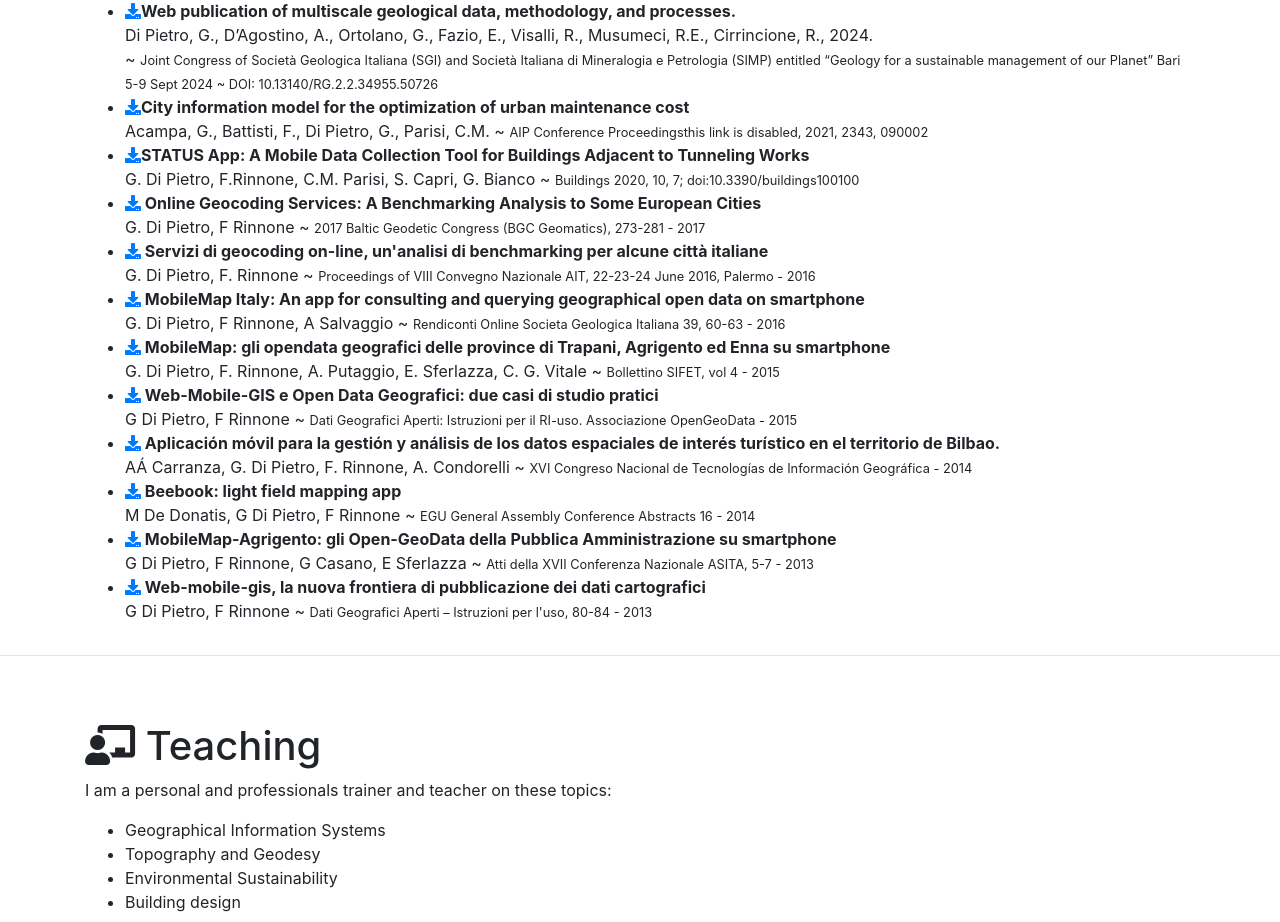
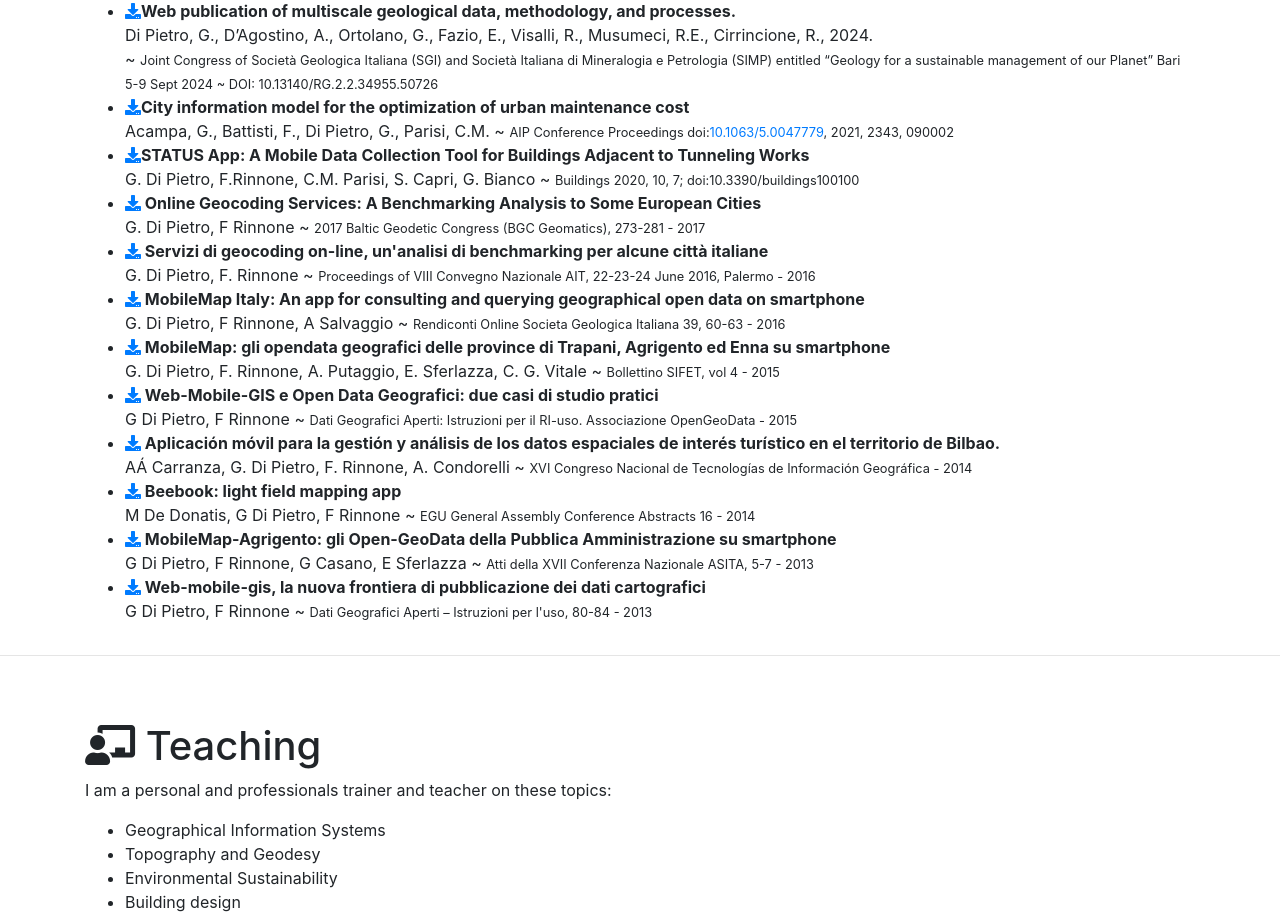
Before and after one commit to gianfrancodp/gianfrancodp.github.io, a plain HTML site: page index.html in a window 1280 px wide. Shown: the part 880-1802 px from the top of the page. Drawn offline with Linux system fonts and the light colour scheme; files whose address does not match are found by name.

Commit message:
Fixed paper link and citation in index.html

```diff
--- a/index.html
+++ b/index.html
@@ -115,9 +115,9 @@
             <ul>
               <li><strong><a href="papers/Methodology for the Assessment of Coastal Morphodynamics in the Mediterranean Area using Machine Learning and Remote Sensing data 6012px.jpg" target="_blank"><i class="fa fa-download"></i></a>Methodology for the Assessment of Coastal Morphodynamics in the Mediterranean Area using Machine Learning and Remote Sensing data</strong><br>Musumeci R.E., Di Pietro, G. 2024.</br> ~ <small>Joint Congress of Società Geologica Italiana (SGI) and Società Italiana di Mineralogia e Petrologia (SIMP) entitled “Geology for a sustainable management of our Planet” Bari 5-9 Sept 2024 ~ DOI:10.13140/RG.2.2.28986.81608</small></li>
               <li><strong><a href="papers/Web publication of multiscale geological data, methodology, and processes.pptx" target="_blank"><i class="fa fa-download"></i></a>Web publication of multiscale geological data, methodology, and processes.</strong><br>Di Pietro, G., D’Agostino, A., Ortolano, G., Fazio, E., Visalli, R., Musumeci, R.E., Cirrincione, R., 2024.</br> ~ <small>Joint Congress of Società Geologica Italiana (SGI) and Società Italiana di Mineralogia e Petrologia (SIMP) entitled “Geology for a sustainable management of our Planet” Bari 5-9 Sept 2024 ~ DOI: 10.13140/RG.2.2.34955.50726</small></li>
-              <li><strong><a href="" target="_blank"><i class="fa fa-download"></i></a>City information model for the optimization of urban maintenance cost</strong><br>Acampa, G., Battisti, F., Di Pietro, G., Parisi, C.M. ~ <small>AIP Conference Proceedingsthis link is disabled, 2021, 2343, 090002 </small> </li>
+              <li><strong><a href="papers/AIP_2343-2021.pdf" target="_blank"><i class="fa fa-download"></i></a>City information model for the optimization of urban maintenance cost</strong><br>Acampa, G., Battisti, F., Di Pietro, G., Parisi, C.M. ~ <small>AIP Conference Proceedings doi:<a href="https://doi.org/10.1063/5.0047779" target="_blank">10.1063/5.0047779</a>, 2021, 2343, 090002 </small> </li>
               <li><strong><a href="https://www.mdpi.com/2075-5309/10/1/7" target="_blank"><i class="fa fa-download"></i></a>STATUS App: A Mobile Data Collection Tool for Buildings Adjacent to Tunneling Works</strong> <br>G. Di Pietro, F.Rinnone, C.M. Parisi, S. Capri, G. Bianco ~ <small>Buildings 2020, 10, 7; doi:10.3390/buildings100100</small></li>
-              <li> <strong><a href="/papers/Online%20Geocoding%20Services%20-A%20Benchmarking%20Analysis%20to%20Some%20European%20Cities%20.pdf" target="_blank"><i class="fa fa-download"></i></a> Online Geocoding Services: A Benchmarking Analysis to Some European Cities</strong> <br>G. Di Pietro, F Rinnone ~ <small> 2017 Baltic Geodetic Congress (BGC Geomatics), 273-281 - 2017</small></li>
+              <li><strong><a href="/papers/Online%20Geocoding%20Services%20-A%20Benchmarking%20Analysis%20to%20Some%20European%20Cities%20.pdf" target="_blank"><i class="fa fa-download"></i></a> Online Geocoding Services: A Benchmarking Analysis to Some European Cities</strong> <br>G. Di Pietro, F Rinnone ~ <small> 2017 Baltic Geodetic Congress (BGC Geomatics), 273-281 - 2017</small></li>
               <li><strong><a href="papers/Servizi%20di%20geocoding%20online,%20un'analisi%20di%20benchmarking%20per%20alcune%20citt%C3%A0%20italiane.pdf" target="_blank"><i class="fa fa-download"></i></a> Servizi di geocoding on-line, un'analisi di benchmarking per alcune città italiane</strong><br>G. Di Pietro, F. Rinnone ~ <small>Proceedings of VIII Convegno Nazionale AIT, 22-23-24 June 2016, Palermo - 2016</small></li>
               <li><strong><a href="papers/MobileMap%20Italy.pdf" target="_blank"><i class="fa fa-download"></i></a> MobileMap Italy: An app for consulting and querying geographical open data on smartphone</strong><br>G. Di Pietro, F Rinnone, A Salvaggio ~ <small>Rendiconti Online Societa Geologica Italiana 39, 60-63 - 2016</small></li>
               <li><strong><a href="papers/Mobilemap-SIFET.pdf" target="_blank"><i class="fa fa-download"></i></a> MobileMap: gli opendata geografici delle province di Trapani, Agrigento ed Enna su smartphone</strong><br>G. Di Pietro, F. Rinnone, A. Putaggio, E. Sferlazza, C. G. Vitale ~ <small>Bollettino SIFET, vol 4 - 2015</small></li>
```
